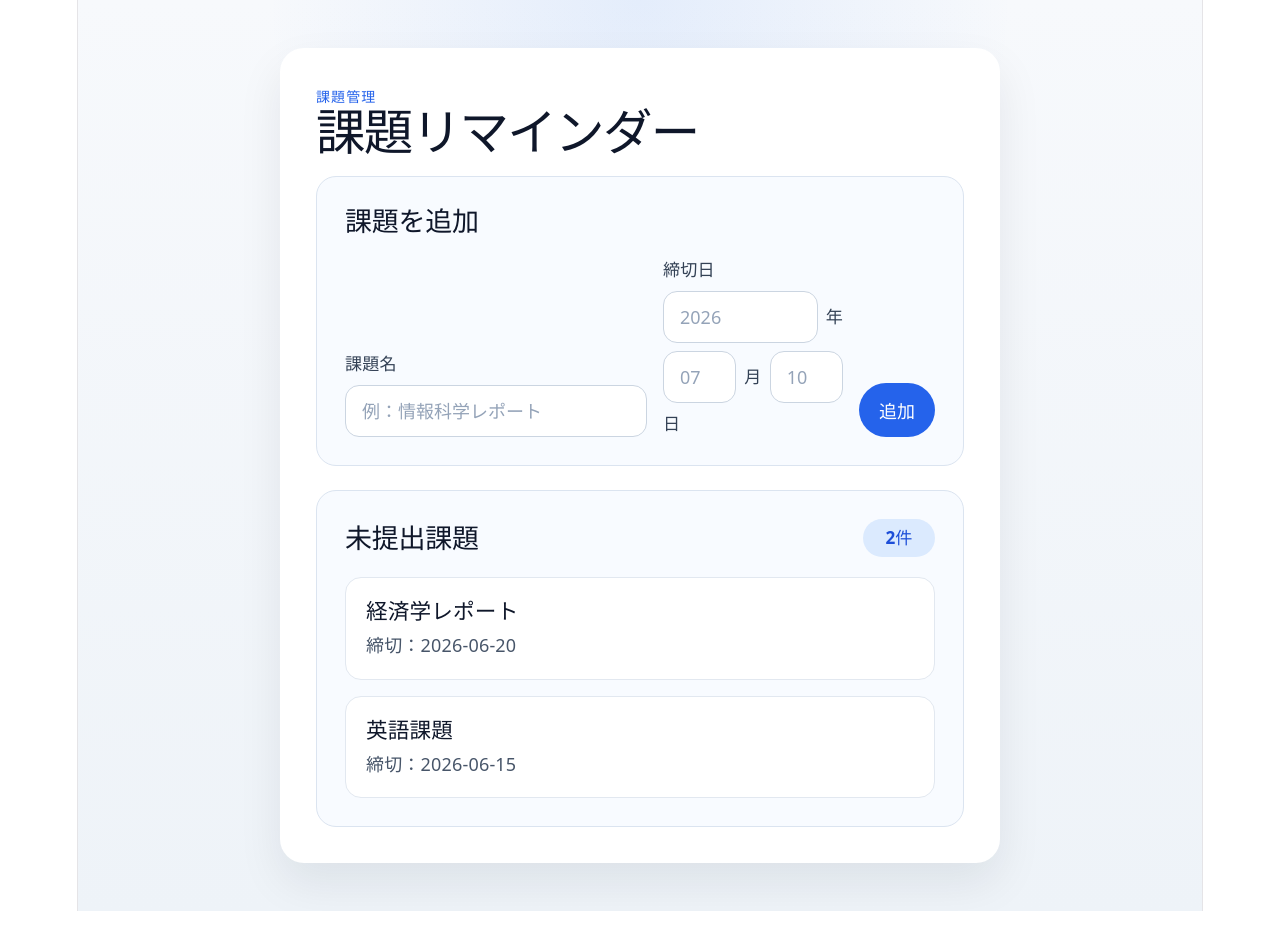
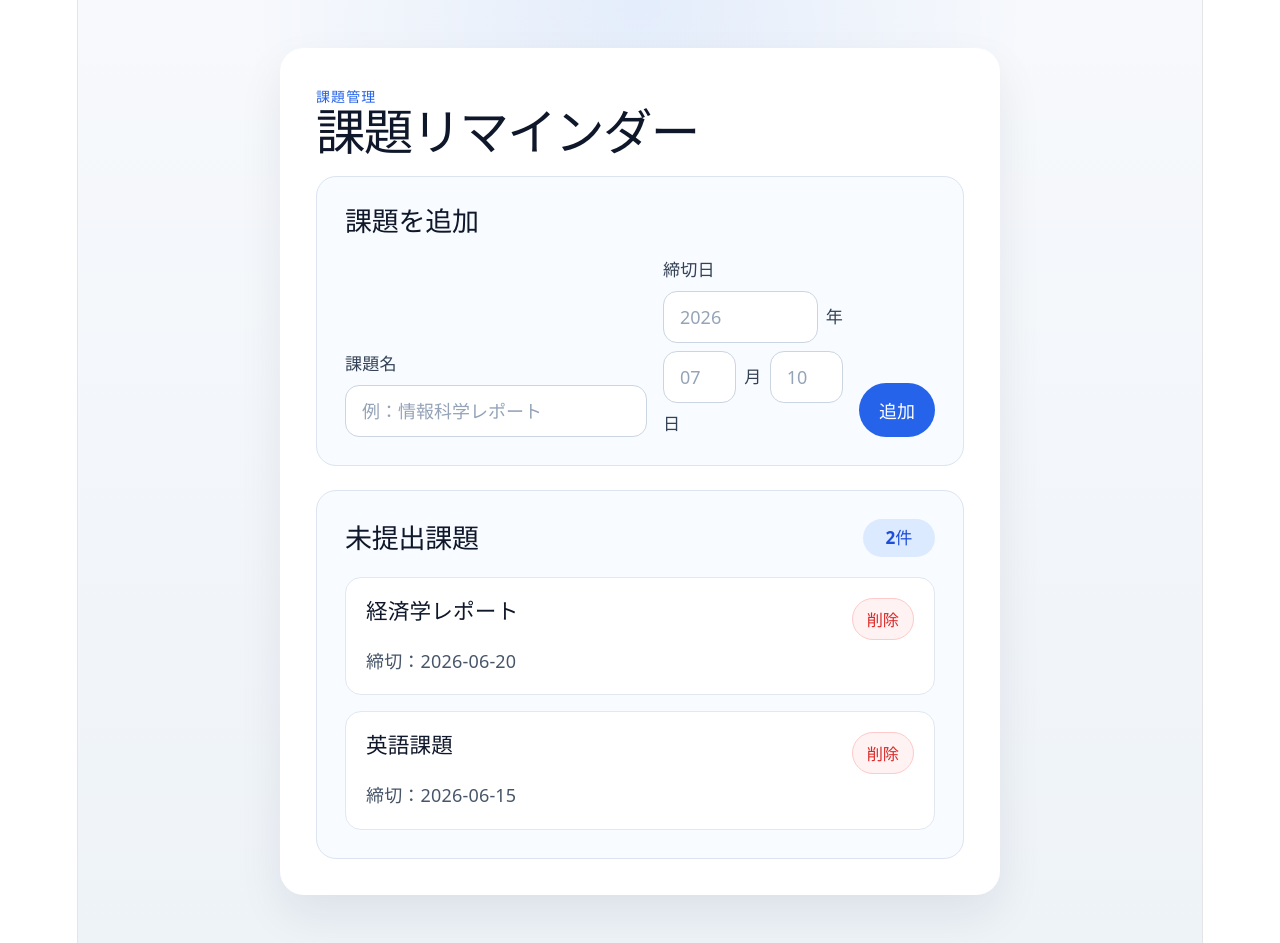
Before and after one commit to sattomio/kadai-reminder, a React (Vite) app: page / in a window 1280 px wide. Before the commit the page ends 911 px from the top, so only its background shows below. Built offline with nearby package versions, Linux system fonts and the light colour scheme.

Commit message:
Add task delete feature

```diff
--- a/src/App.css
+++ b/src/App.css
@@ -199,8 +199,16 @@
   background: #ffffff;
 }
 
+.assignment-item-header {
+  display: flex;
+  justify-content: space-between;
+  align-items: flex-start;
+  gap: 12px;
+  margin-bottom: 8px;
+}
+
 .assignment-item h3 {
-  margin: 0 0 8px;
+  margin: 0;
   font-size: 1.2rem;
   color: #0f172a;
 }
@@ -209,6 +217,33 @@
   margin: 0;
   font-size: 1rem;
   color: #475569;
+}
+
+.delete-button {
+  border: 1px solid #fecaca;
+  border-radius: 999px;
+  padding: 8px 14px;
+  font-size: 0.9rem;
+  font-weight: 700;
+  color: #dc2626;
+  background: #fef2f2;
+  cursor: pointer;
+  white-space: nowrap;
+  transition:
+    background-color 0.2s ease,
+    border-color 0.2s ease,
+    color 0.2s ease;
+}
+
+.delete-button:hover {
+  border-color: #fca5a5;
+  background: #fee2e2;
+  color: #b91c1c;
+}
+
+.delete-button:focus-visible {
+  outline: 3px solid rgba(220, 38, 38, 0.2);
+  outline-offset: 3px;
 }
 
 @media (max-width: 640px) {
@@ -246,4 +281,9 @@
     flex-direction: column;
     align-items: flex-start;
   }
+
+  .assignment-item-header {
+    flex-direction: column;
+    align-items: stretch;
+  }
 }
--- a/src/App.jsx
+++ b/src/App.jsx
@@ -83,6 +83,18 @@ function App() {
     setDay('')
   }
 
+  const handleDeleteAssignment = (assignmentToDelete) => {
+    setAssignmentList((currentAssignments) =>
+      currentAssignments.filter(
+        (assignment) =>
+          !(
+            assignment.title === assignmentToDelete.title &&
+            assignment.deadline === assignmentToDelete.deadline
+          )
+      )
+    )
+  }
+
   return (
     <main className="app">
       <section className="app-card">
@@ -162,7 +174,16 @@ function App() {
           <div className="assignment-list">
             {assignmentList.map((assignment) => (
               <article className="assignment-item" key={`${assignment.title}-${assignment.deadline}`}>
-                <h3>{assignment.title}</h3>
+                <div className="assignment-item-header">
+                  <h3>{assignment.title}</h3>
+                  <button
+                    type="button"
+                    className="delete-button"
+                    onClick={() => handleDeleteAssignment(assignment)}
+                  >
+                    削除
+                  </button>
+                </div>
                 <p>締切：{assignment.deadline}</p>
               </article>
             ))}
```
